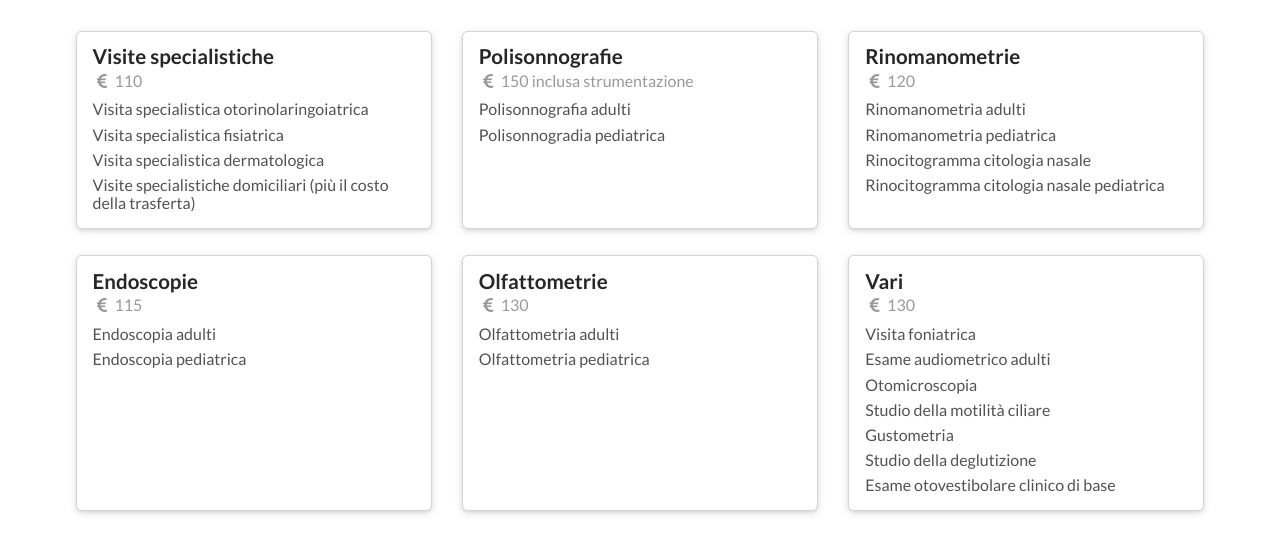
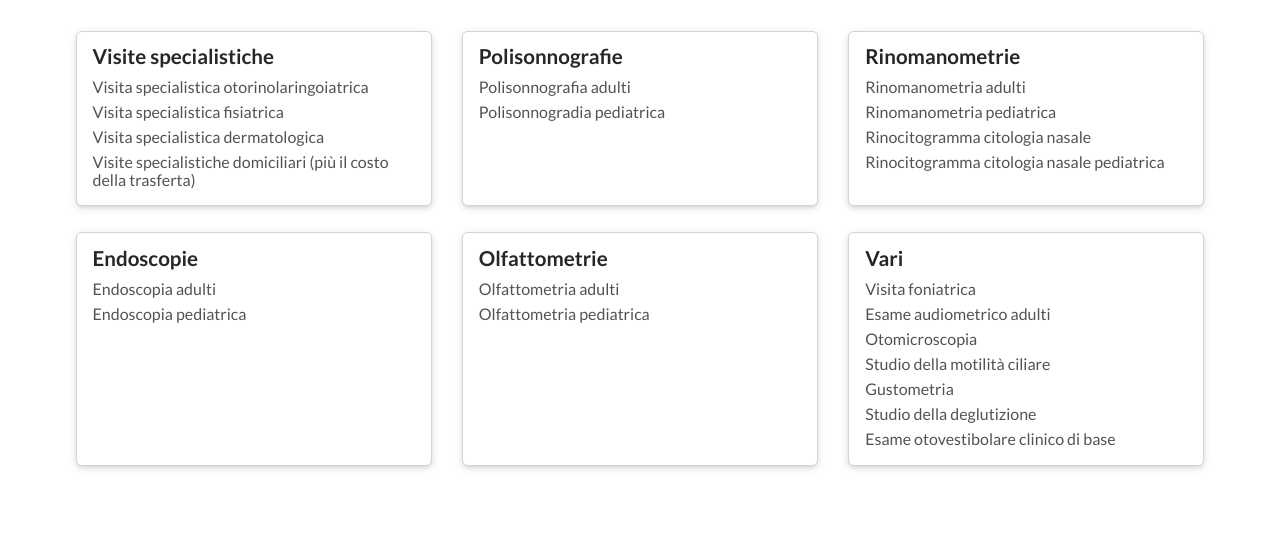
Before and after one commit to FedeMITIC/studiodottormacchi.it, a plain HTML site: page pages/prestazioni.html in a window 1280 px wide. Shown: the part 253-800 px from the top of the page. Drawn offline with nearby package versions, Linux system fonts and the light colour scheme.

Commit message:
Various fixes

```diff
--- a/pages/prestazioni.html
+++ b/pages/prestazioni.html
@@ -52,7 +52,6 @@
               </div>-->
               <div class="content">
                 <div class="header">Visite specialistiche</div>
-                <div class="meta"><i class="euro sign icon"></i>&nbsp;110</div>
                 <div class="description">
                   <div class="ui list">
                     <div class="item">Visita specialistica otorinolaringoiatrica</div>
@@ -69,7 +68,6 @@
               </div>-->
               <div class="content">
                 <div class="header">Polisonnografie</div>
-                <div class="meta"><i class="euro sign icon"></i>&nbsp;150 inclusa strumentazione</div>
                 <div class="description">
                   <div class="ui list">
                     <div class="item">Polisonnografia adulti</div>
@@ -84,7 +82,6 @@
               </div>-->
               <div class="content">
                 <div class="header">Rinomanometrie</div>
-                <div class="meta"><i class="euro sign icon"></i>&nbsp;120</div>
                 <div class="description">
                   <div class="ui list">
                     <div class="item">Rinomanometria adulti</div>
@@ -96,12 +93,8 @@
               </div>
             </div>
             <div class="card">
-              <!--<div class="image">
-                <img src="./images/avatar/alberto_macchi.jpg">
-              </div>-->
               <div class="content">
                 <div class="header">Endoscopie</div>
-                <div class="meta"><i class="euro sign icon"></i>&nbsp;115 </div>
                 <div class="description">
                   <div class="ui list">
                     <div class="item">Endoscopia adulti</div>
@@ -116,7 +109,6 @@
               </div>-->
               <div class="content">
                 <div class="header">Olfattometrie</div>
-                <div class="meta"><i class="euro sign icon"></i>&nbsp;130</div>
                 <div class="description">
                   <div class="ui list">
                     <div class="item">Olfattometria adulti</div>
@@ -131,7 +123,6 @@
               </div>-->
               <div class="content">
                 <div class="header">Vari</div>
-                <div class="meta"><i class="euro sign icon"></i>&nbsp;130</div>
                 <div class="description">
                   <div class="ui list">
                     <div class="item">Visita foniatrica</div>
```
Also changed, not shown: index.html (+3 -2 lines).
